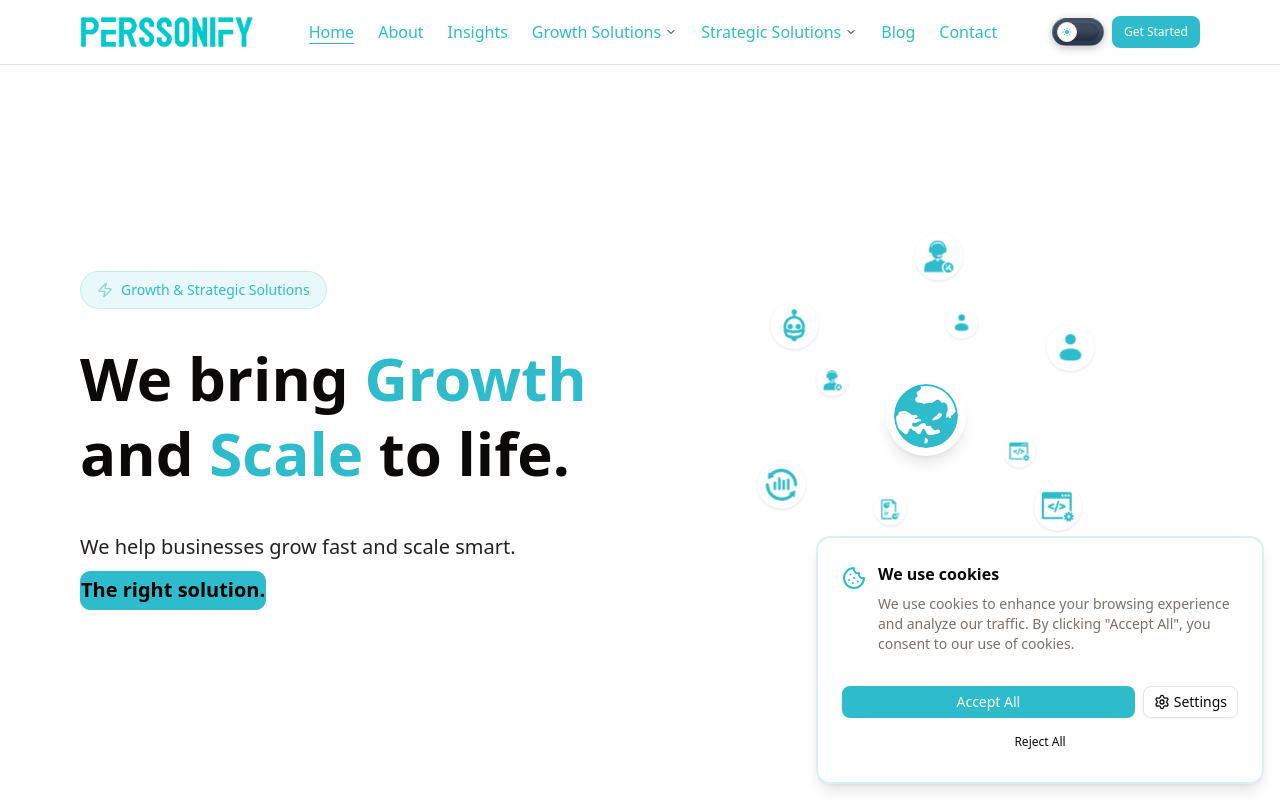
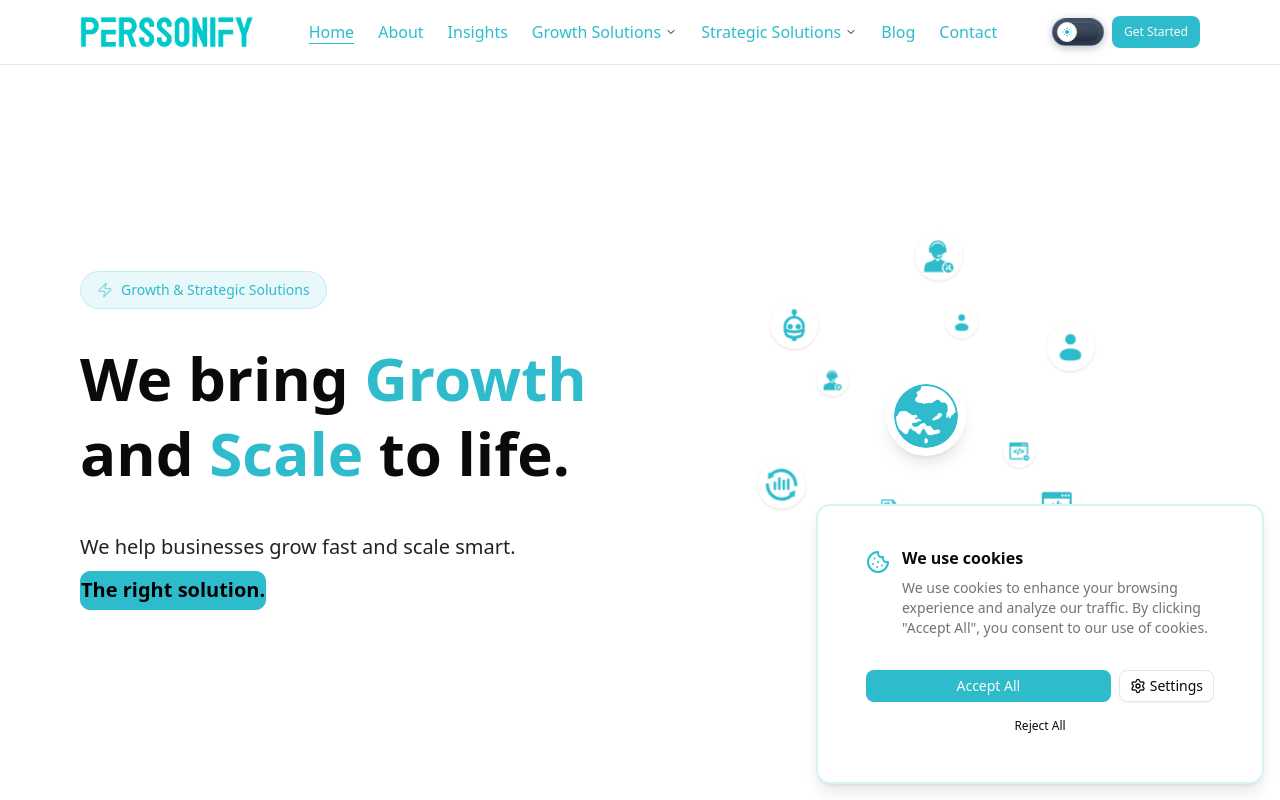
Before and after one commit to Perssonify/Perssonify-Web-Frontend, a Next.js app: page / in a window 1280 px wide. Shown: the top 800 px of the page. Built offline with nearby package versions, Linux system fonts and the light colour scheme.

Commit message:
Card padding issues fixes

```diff
--- a/src/components/ui/card.tsx
+++ b/src/components/ui/card.tsx
@@ -7,7 +7,7 @@
     <div
       data-slot="card"
       className={cn(
-        "bg-card text-card-foreground flex flex-col gap-6 rounded-xl border shadow-sm",
+        "bg-card text-card-foreground flex flex-col gap-6 rounded-xl border shadow-sm py-4 px-6",
         className
       )}
       {...props}
@@ -20,7 +20,7 @@
     <div
       data-slot="card-header"
       className={cn(
-        "@container/card-header grid auto-rows-min grid-rows-[auto_auto] items-start gap-1.5 px-6 has-data-[slot=card-action]:grid-cols-[1fr_auto] [.border-b]:pb-6",
+        "@container/card-header grid auto-rows-min grid-rows-[auto_auto] items-start gap-1.5 has-data-[slot=card-action]:grid-cols-[1fr_auto] [.border-b]:pb-6",
         className
       )}
       {...props}
@@ -65,7 +65,7 @@
   return (
     <div
       data-slot="card-content"
-      className={cn("px-6", className)}
+      className={className}
       {...props}
     />
   )
@@ -75,7 +75,7 @@
   return (
     <div
       data-slot="card-footer"
-      className={cn("flex items-center px-6 [.border-t]:pt-6", className)}
+      className={cn("flex items-center [.border-t]:pt-6", className)}
       {...props}
     />
   )
```
